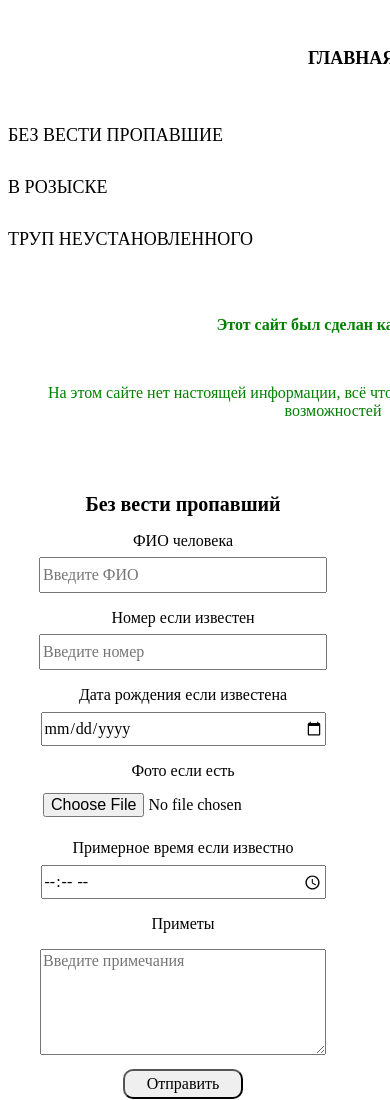
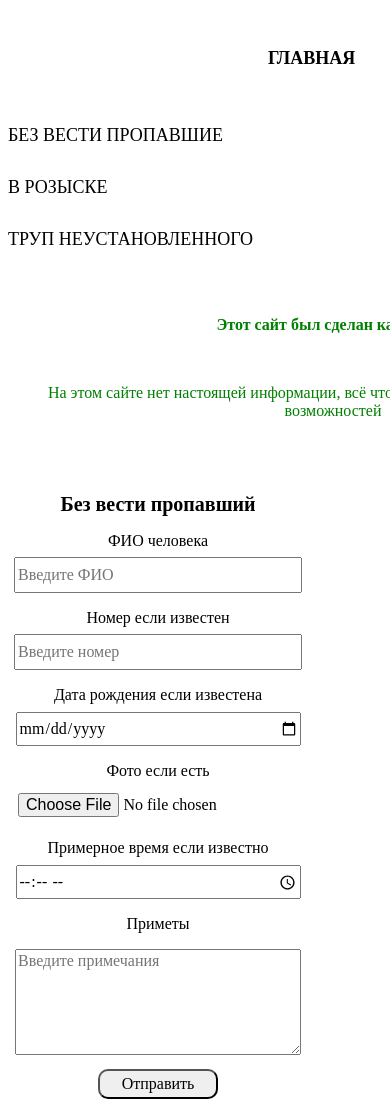
Before and after one commit to Giramon/rabota, a plain HTML site: page index.html in a window 390 px wide. Shown: the top 1100 px of the page. Drawn offline with Linux system fonts and the light colour scheme.

Commit message:
Update style.css

```diff
--- a/css/style.css
+++ b/css/style.css
@@ -226,7 +226,7 @@ li {
     }
     .flex-containe {
         display: flex;
-        width: 350px;
+        width: 300px;
         height: 600px;
         text-align: center;
         justify-content: space-around;
@@ -282,6 +282,7 @@ li {
         font-weight: bold;
         line-height: 100px;
         font-size: 18px;
+        margin-left: -40px;
     }
     a {
         text-decoration: none;
```
